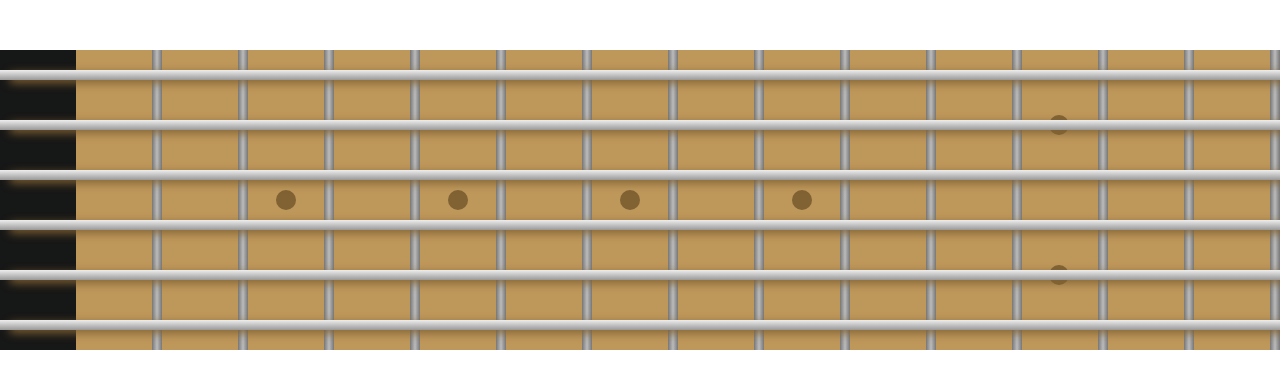
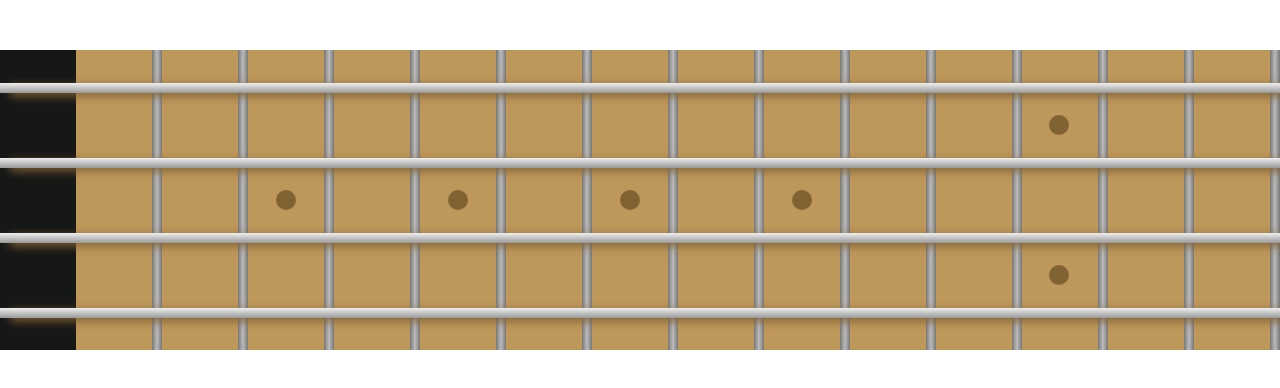
Before and after one commit to EricChukoltyansky/Guitar-Scales, a React (Create React App) app: page / in a window 1280 px wide. Shown: the top 388 px of the page. Built offline with nearby package versions, Linux system fonts and the light colour scheme.

Commit message:
finished dynamic positioning

```diff
--- a/src/App.tsx
+++ b/src/App.tsx
@@ -5,7 +5,7 @@ import { createGlobalStyle } from "styled-components";
 const GlobalStyles = createGlobalStyle`
   body {
     --fretboard-height: 300;
-    --number-of-strings: 6;
+    --number-of-strings: 4;
     --string-height:10;
     --half-string-height:calc(var(--string-height) / 2);
     --string-top-position: calc(var(--fretboard-height) / var(--number-of-strings) / 2 - var(--half-string-height)) ;
--- a/src/Components/Fretboard/Fretboard.tsx
+++ b/src/Components/Fretboard/Fretboard.tsx
@@ -173,7 +173,7 @@ function Fretboard() {
         <Note />
         <Note />
       </String>
-      <String>
+      {/* <String>
         <Note />
         <Note />
         <Note />
@@ -206,7 +206,7 @@ function Fretboard() {
         <Note />
         <Note />
         <Note />
-      </String>
+      </String> */}
     </Frtboard>
   );
 }
```
